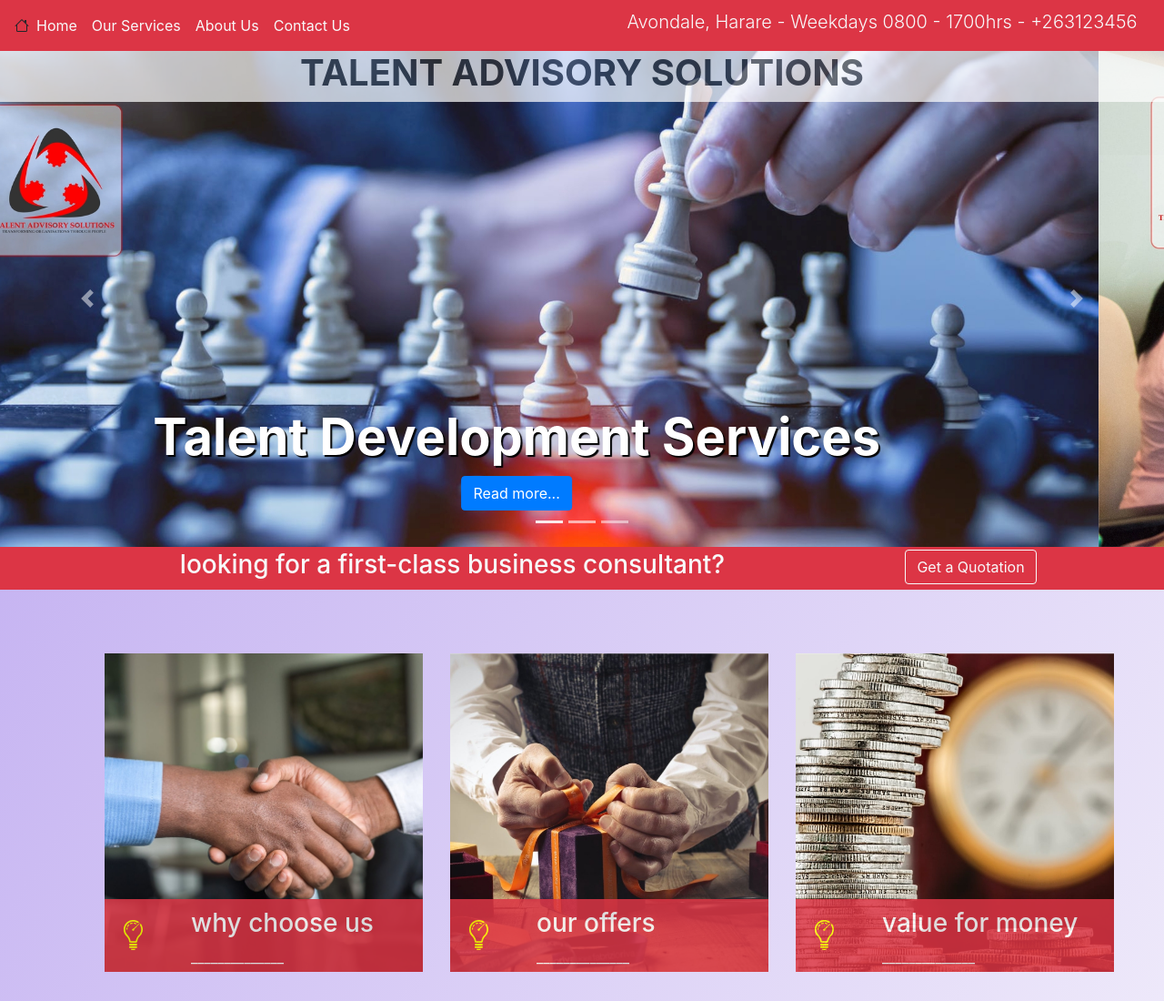
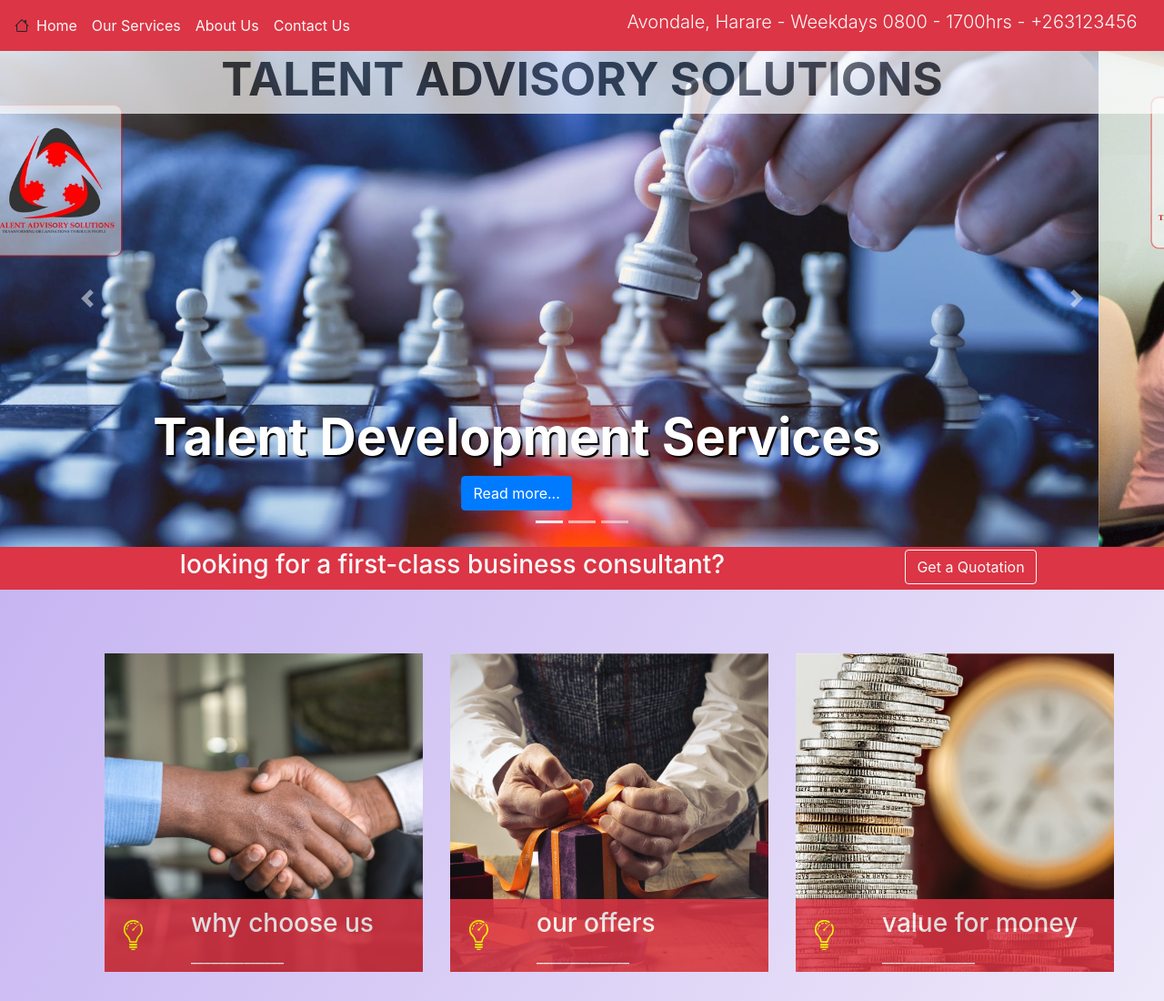
Before and after one commit to D-Hobbs/talentadvisory, a plain HTML site: page index.html in a window 1280 px wide. Shown: the top 1100 px of the page at 91% size. Drawn offline with nearby package versions, Linux system fonts and the light colour scheme.

Commit message:
Update styles.css

```diff
--- a/styles.css
+++ b/styles.css
@@ -22,7 +22,7 @@ body {
 
 .titletext {
   font-weight: bold;
-  font-size: clamp(20px, 5vw, 40px);
+  font-size: 4vw;
 }
 
 .slidetitle {
```
